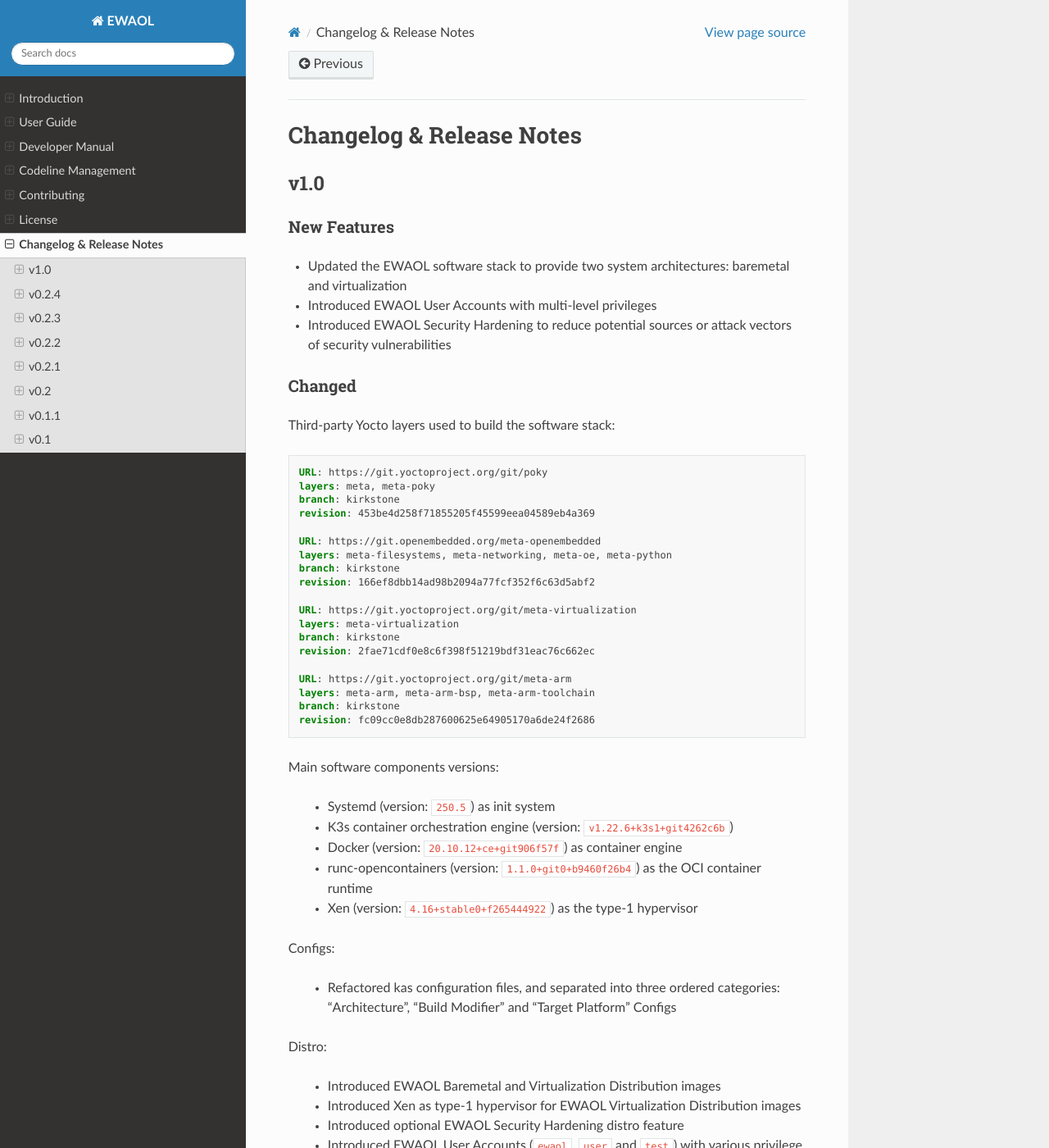
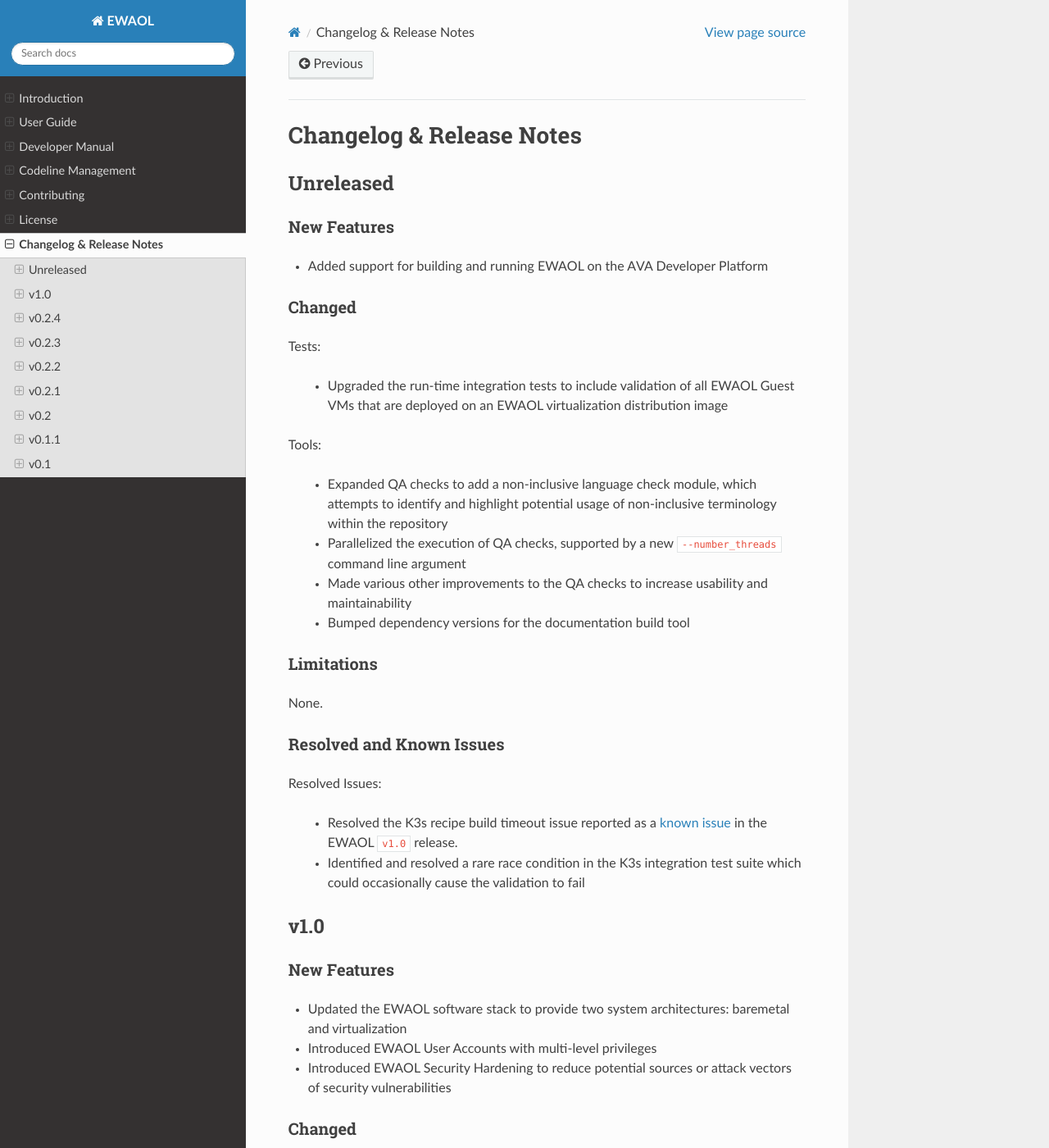
Before and after one commit to chaoge525/soafee_demo, a Sphinx documentation site: the page built from documentation/changelog.rst, in a window 1280 px wide and 1400 px high. Shown: the whole window at 82% size. Built offline with Sphinx 7.4.7 and the Read the Docs theme 2.0.0, drawn with Linux system fonts in a browser that asks for light colours.

Commit message:
doc: Populate current unreleased changes to the changelog as a new section
Issue-Id: SCM-4394
Signed-off-by: Richard Neill <richard.neill@arm.com>
Change-Id: I6140d4cf822cdfc6bd007f253bc5e6f6f8dc22e6

```diff
--- a/documentation/changelog.rst
+++ b/documentation/changelog.rst
@@ -7,9 +7,53 @@
 Changelog & Release Notes
 #########################
 
-******
+**********
+Unreleased
+**********
+
+New Features
+============
+
+* Added support for building and running EWAOL on the AVA Developer Platform
+
+Changed
+=======
+
+Tests:
+
+  * Upgraded the run-time integration tests to include validation of all EWAOL
+    Guest VMs that are deployed on an EWAOL virtualization distribution image
+
+Tools:
+
+  * Expanded QA checks to add a non-inclusive language check module, which
+    attempts to identify and highlight potential usage of non-inclusive
+    terminology within the repository
+  * Parallelized the execution of QA checks, supported by a new
+    ``--number_threads`` command line argument
+  * Made various other improvements to the QA checks to increase usability and
+    maintainability
+  * Bumped dependency versions for the documentation build tool
+
+Limitations
+===========
+
+None.
+
+Resolved and Known Issues
+=========================
+
+Resolved Issues:
+
+  * Resolved the K3s recipe build timeout issue reported as a
+    :ref:`known issue<changelog_v1.0_known_issues>` in the EWAOL ``v1.0``
+    release.
+  * Identified and resolved a rare race condition in the K3s integration test
+    suite which could occasionally cause the validation to fail
+
+****
 v1.0
-******
+****
 
 New Features
 ============
@@ -124,6 +168,8 @@
 
 Resolved and Known Issues
 =========================
+
+.. _changelog_v1.0_known_issues:
 
 Known Issues:
 
```
Also changed, not shown: 1 other file.
